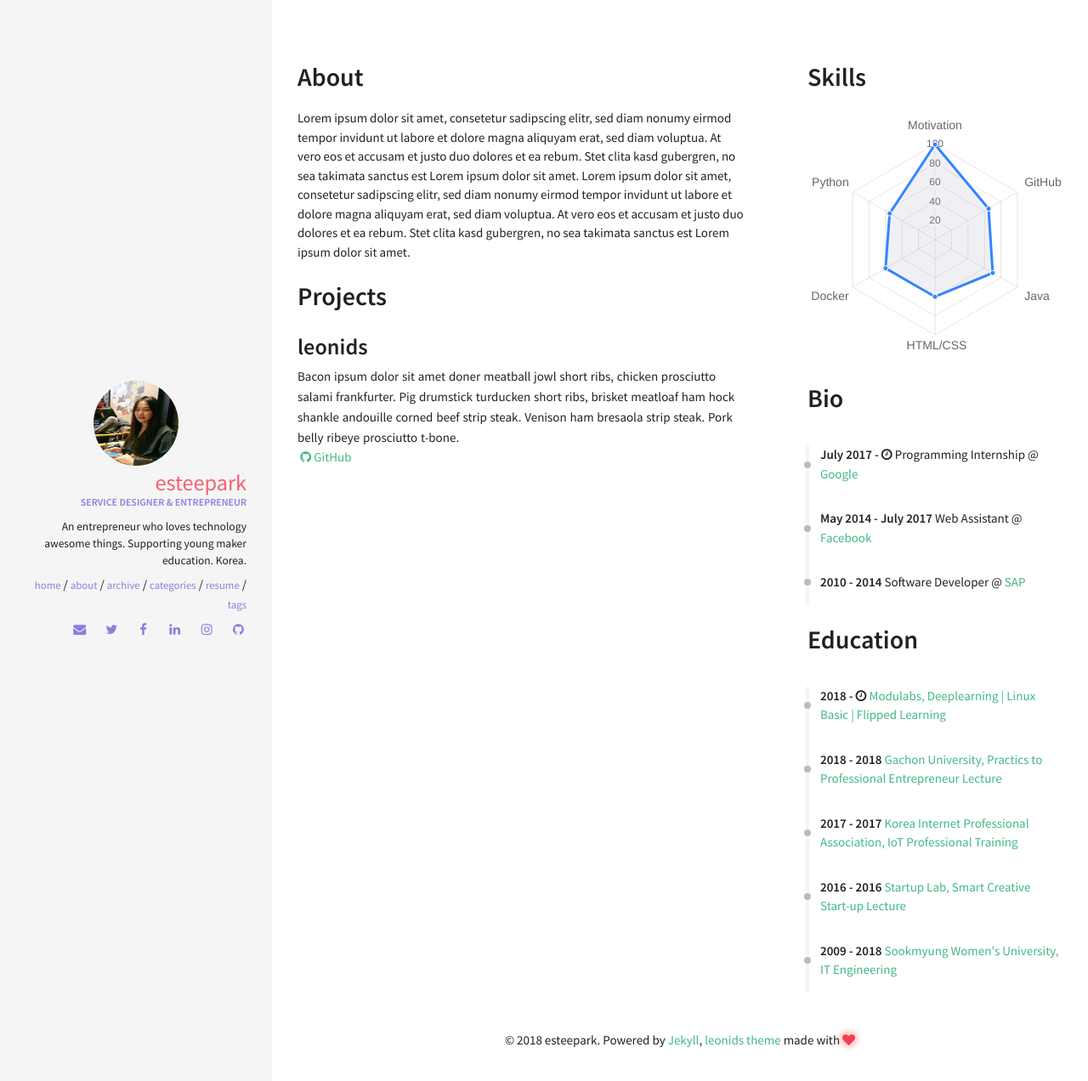
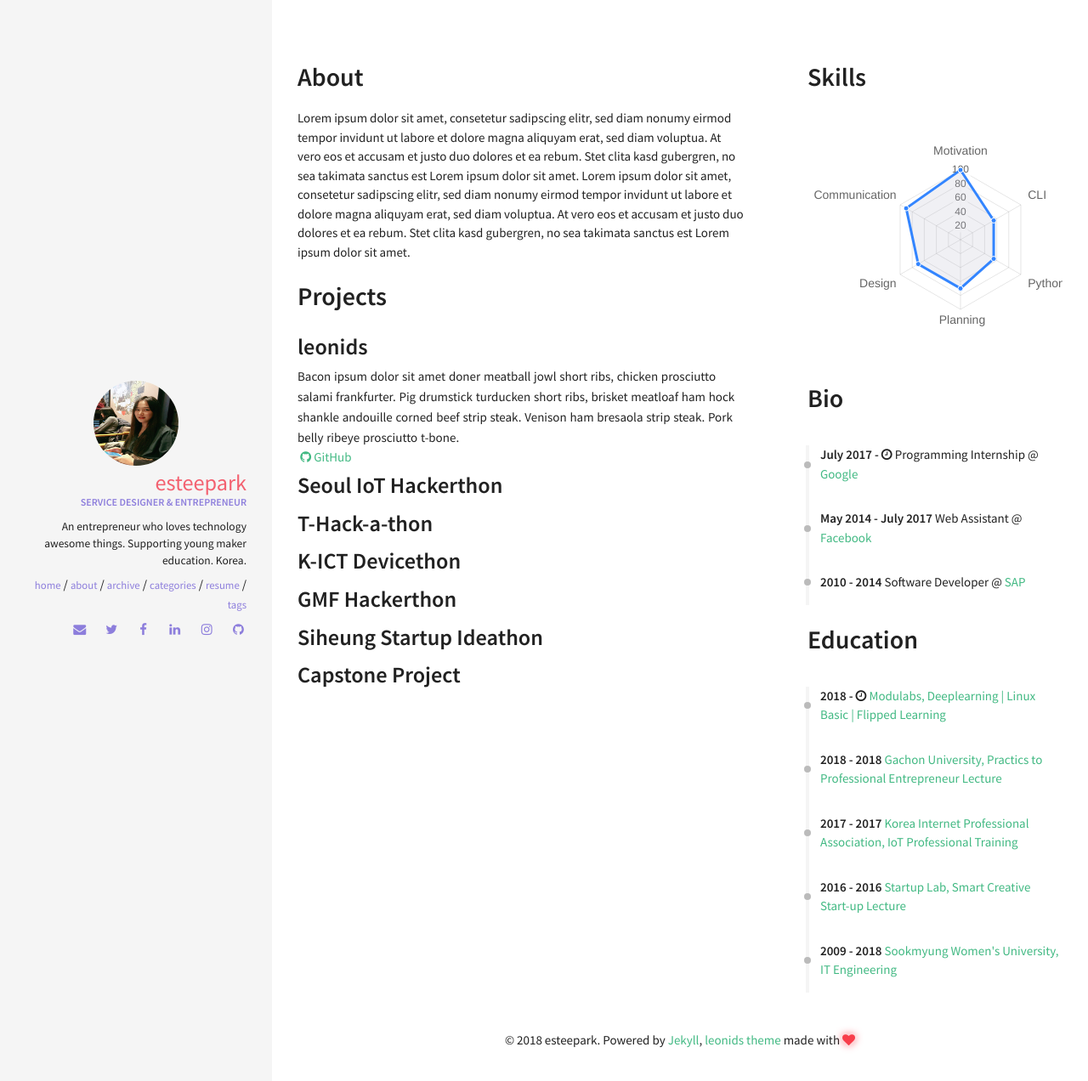
Before and after one commit to esteepark/esteepark.github.io, a Jekyll site: the page built from resume.html, in a window 1280 px wide. Shown: the top 1272 px of the page at 85% size. Built offline with Jekyll 4.4.1, drawn with Linux system fonts in a browser that asks for light colours; nearby versions of some CDN libraries.

Commit message:
by esteepark

```diff
--- a/_data/index/projects.yml
+++ b/_data/index/projects.yml
@@ -2,3 +2,15 @@
   descr: "Bacon ipsum dolor sit amet doner meatball jowl short ribs, chicken prosciutto salami frankfurter. Pig drumstick turducken short ribs, brisket meatloaf ham hock shankle andouille corned beef strip steak. Venison ham bresaola strip steak. Pork belly ribeye prosciutto t-bone."
   image: pong.png
   github: https://github.com/renyuanz/leonids
+
+- name: Seoul IoT Hackerthon
+
+- name: T-Hack-a-thon
+
+- name: K-ICT Devicethon
+
+- name: GMF Hackerthon
+
+- name: Siheung Startup Ideathon
+
+- name: Capstone Project
--- a/_data/index/skills.yml
+++ b/_data/index/skills.yml
@@ -2,5 +2,5 @@
 
 label: Ability
 id : cs
-aspects: Motivation, GitHub, Java, HTML/CSS, Docker, Python
-percentage: 100, 65, 70, 60, 60, 55
+aspects: Motivation, CLI, Python, Planning, Design, Communication
+percentage: 100, 55, 55, 70, 70, 90
```
